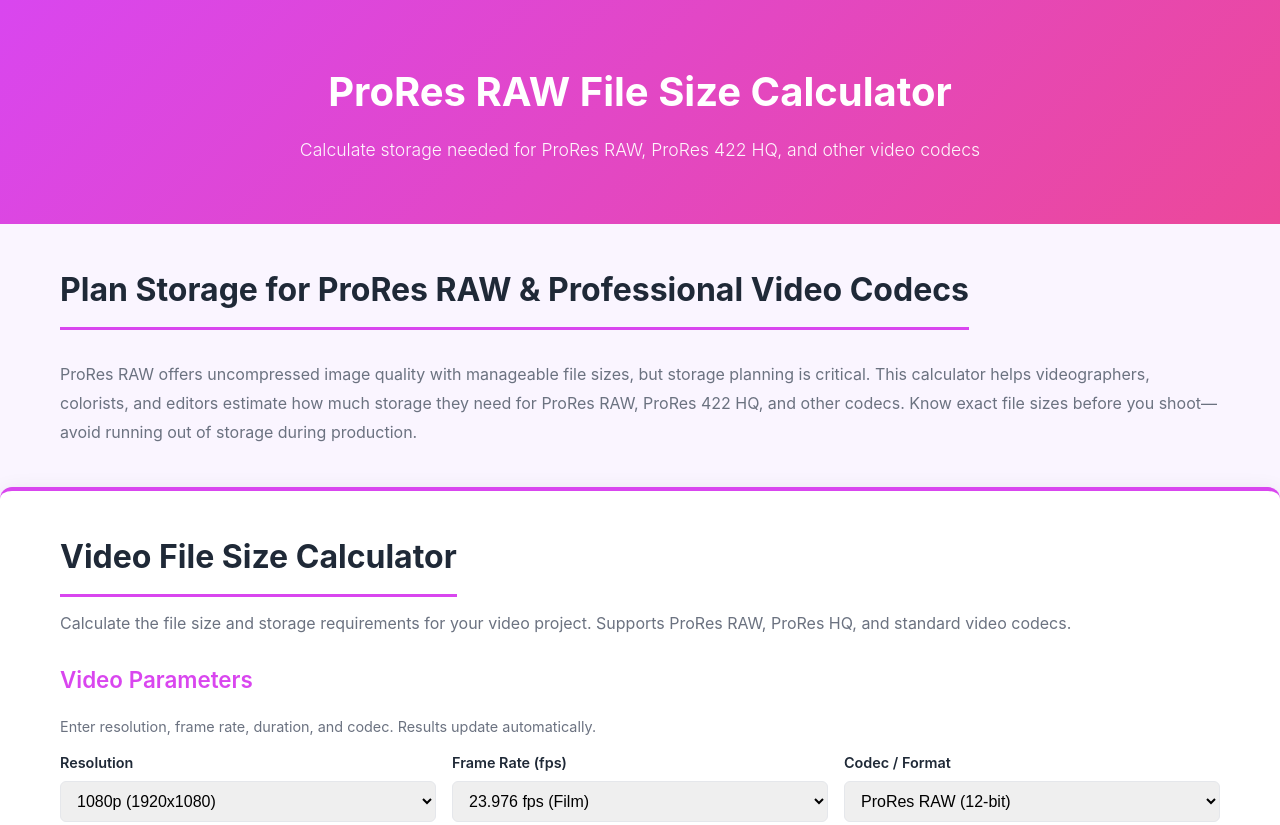
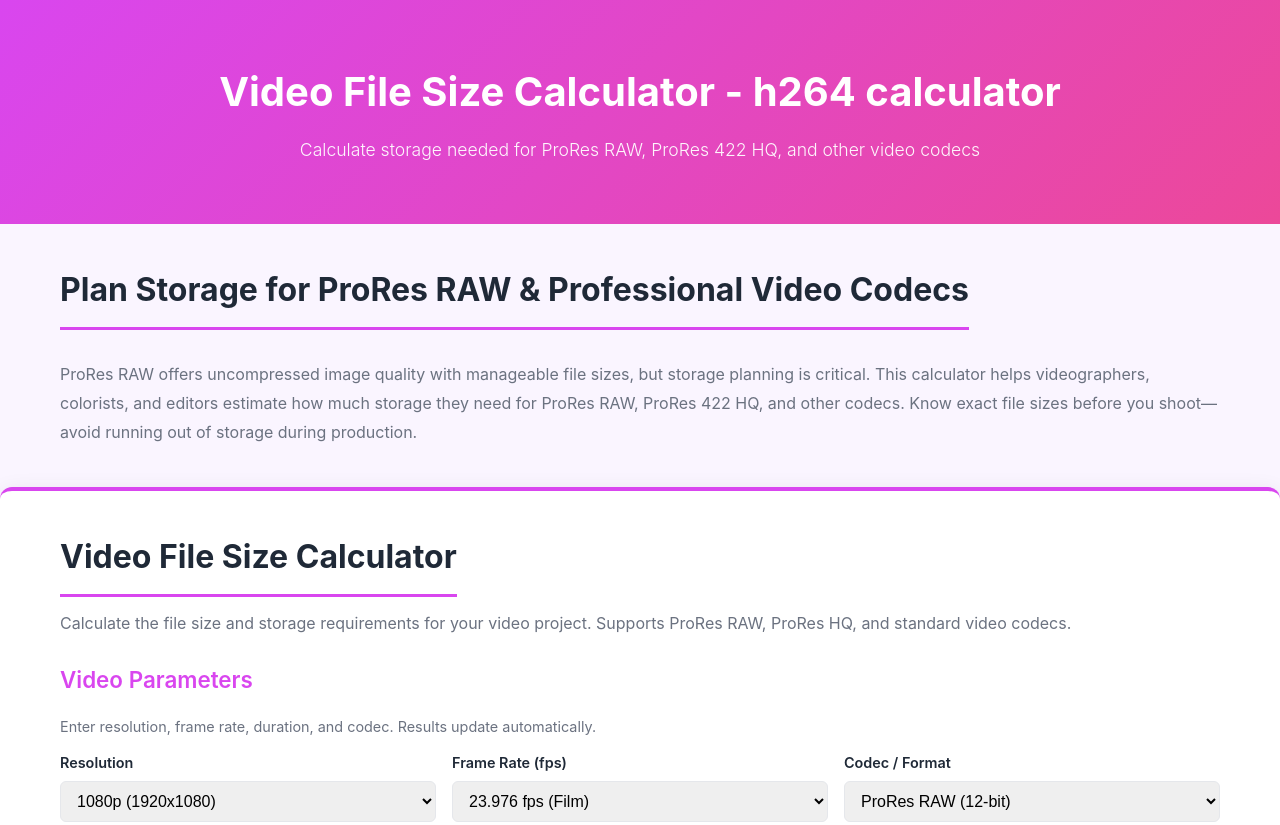
Before and after one commit to zaratrav/video-file-size-calculator, a plain HTML site: page index.html in a window 1280 px wide. Shown: the top 825 px of the page. Drawn offline with Linux system fonts and the light colour scheme.

Commit message:
Video File Size Calculator - h264 calculator

```diff
--- a/index.html
+++ b/index.html
@@ -4,7 +4,7 @@
     <meta charset="UTF-8">
     <meta name="viewport" content="width=device-width, initial-scale=1.0">
     <meta name="google-site-verification" content="PkLa_ViOo6FAHpvh8SacceMb95o9tePRdrqLNBz9X1M" />
-    <title>ProRes RAW File Size Calculator: Estimate Storage for ProRes RAW & Codec Video</title>
+    <title>Video File Size Calculator: Estimate Storage for ProRes RAW & Codec Video</title>
     <meta name="description" content="Free ProRes RAW file size calculator. Calculate storage needed for ProRes RAW, ProRes 422 HQ, and other codecs. Estimate video file size by resolution, frame rate, and duration.">
     <meta name="keywords" content="prores raw file size calculator, prores calculator, prores raw storage, video file size calculator, prores 422 hq, raw video file size, video storage calculator">
     <link rel="stylesheet" href="style.css">
@@ -12,7 +12,7 @@
 <body>
     <header class="header">
         <div class="container">
-            <h1>ProRes RAW File Size Calculator</h1>
+            <h1>Video File Size Calculator - h264 calculator </h1>
             <p class="subtitle">Calculate storage needed for ProRes RAW, ProRes 422 HQ, and other video codecs</p>
         </div>
     </header>
```
